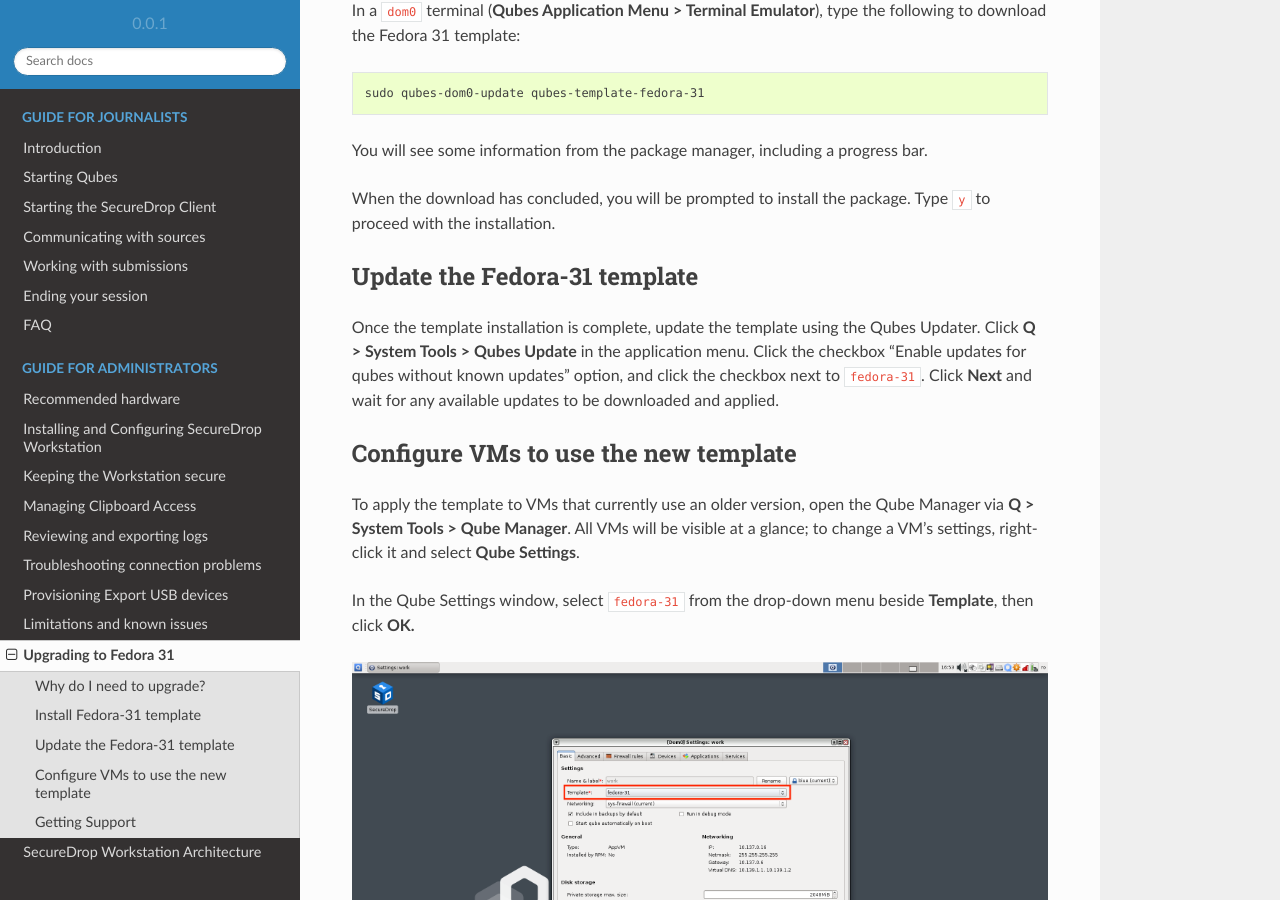
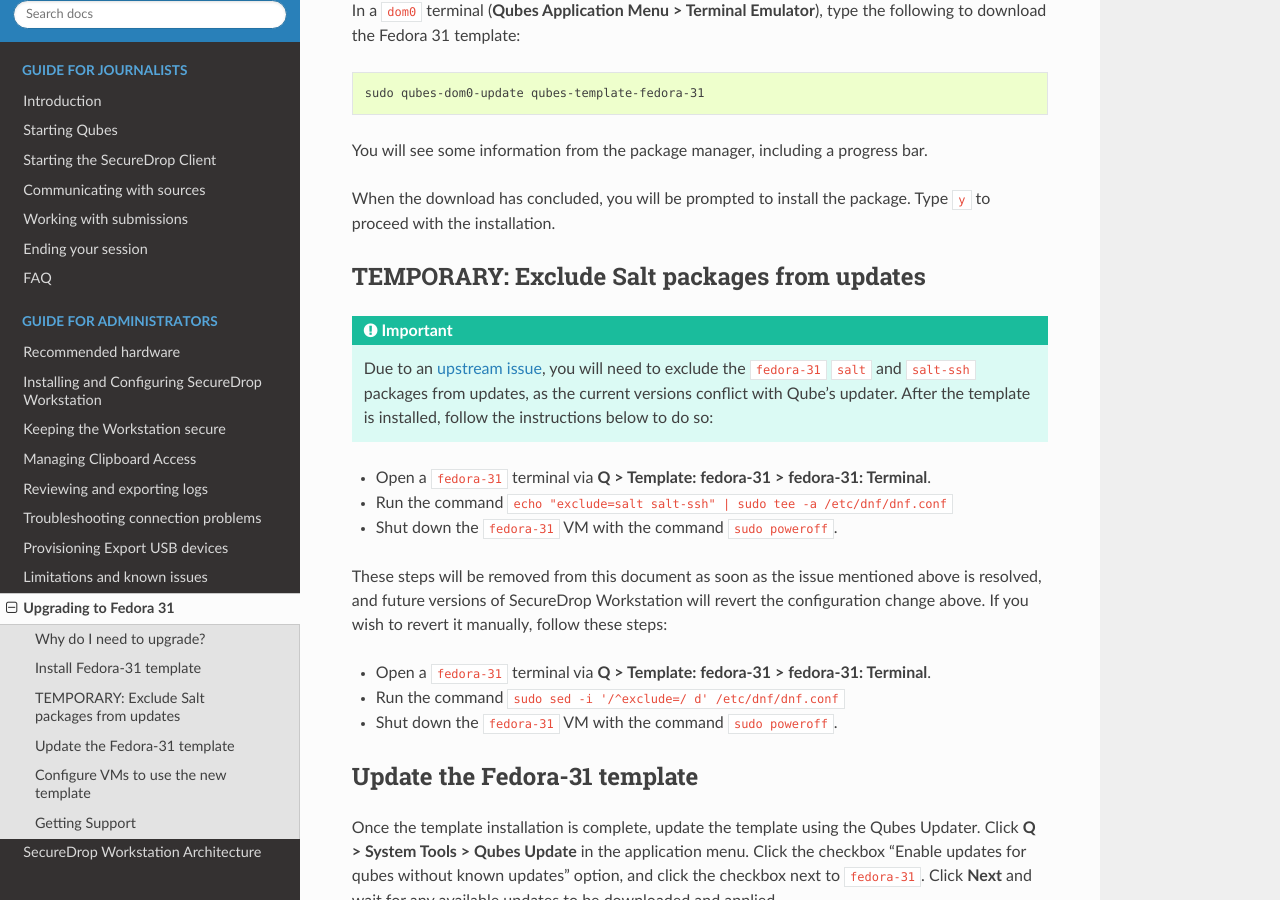
Before and after one commit to freedomofpress/securedrop-workstation-docs, a Sphinx documentation site: the page built from docs/admin/upgrading_to_fedora_31.rst, in a window 1280 px wide and 900 px high, scrolled down 812 px. Built offline with Sphinx 7.4.7 and the Read the Docs theme 2.0.0, drawn with Linux system fonts in a browser that asks for light colours.

Commit message:
added temporary Salt pinning instructions for fedora-31

```diff
--- a/docs/admin/upgrading_to_fedora_31.rst
+++ b/docs/admin/upgrading_to_fedora_31.rst
@@ -39,6 +39,26 @@
 
 When the download has concluded, you will be prompted to install the package.
 Type ``y`` to proceed with the installation.
+
+TEMPORARY: Exclude Salt packages from updates
+---------------------------------------------
+
+.. important:: Due to an `upstream issue <https://github.com/QubesOS/qubes-issues/issues/6188>`_,
+  you will need to exclude the ``fedora-31`` ``salt`` and ``salt-ssh`` packages from updates,
+  as the current versions conflict with Qube's updater. After the template is installed, follow
+  the instructions below to do so:
+
+* Open a ``fedora-31`` terminal via **Q > Template: fedora-31 > fedora-31: Terminal**.
+* Run the command ``echo "exclude=salt salt-ssh" | sudo tee -a /etc/dnf/dnf.conf``
+* Shut down the ``fedora-31`` VM  with the command ``sudo poweroff``.
+
+These steps will be removed from this document as soon as the issue mentioned above
+is resolved, and future versions of SecureDrop Workstation will revert the configuration
+change above. If you wish to revert it manually, follow these steps:
+
+* Open a ``fedora-31`` terminal via **Q > Template: fedora-31 > fedora-31: Terminal**.
+* Run the command ``sudo sed -i '/^exclude=/ d' /etc/dnf/dnf.conf``
+* Shut down the ``fedora-31`` VM with the command ``sudo poweroff``.
 
 Update the Fedora-31 template
 -----------------------------
```
